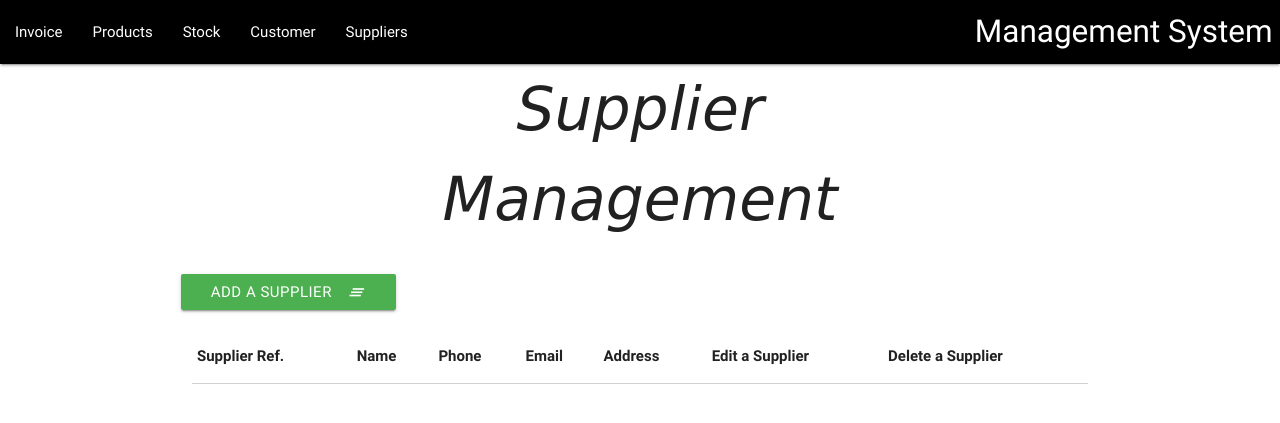
After one commit to marcuscolle/mile-stone-crud-managment, a Flask app: page /supplier in a window 1280 px wide. The commit adds this page. Shown: the top 423 px of the page. Run offline with Flask 2, Linux system fonts and the light colour scheme; data that the repository does not hold is empty; some libraries are stand-ins or nearby versions.

Commit message:
almost there!

```diff
--- a/app.py
+++ b/app.py
@@ -73,7 +73,7 @@ def update_product(product_id):
     return redirect(url_for('products'))
 
 
-# -------------------------------------PODUCT STOCK MANAGEMENT---------------------------------
+# -------------------------------------PODUCT STOCK MANAGEMENT----------------------------------------------
 
 @app.route('/stock')
 def stock():
@@ -91,9 +91,133 @@ def insert_stock():
     stock.insert_one(request.form.to_dict())
     return redirect(url_for('stock'))
 
+# this will delete the data from STOCK category/ will delete added products
+# should use ITEMS insted STOCK 'cuz im looping ITEMS inside STOCK list in mongodb.
+# only use STOCK as mongodb to connect the STOCK in mongoDB.
+@app.route('/delete_stock/<items_id>')
+def delete_stock(items_id):
+    mongo.db.stock.remove({'_id': ObjectId(items_id)})
+    return redirect(url_for('stock'))
+
+
+# this is the route to edit a STOCK details
+
+@app.route('/edit_stock/<items_id>')
+def edit_stock(items_id):
+    stock = mongo.db.stock.find_one({"_id": ObjectId(items_id)})
+    return render_template('stock/editstock.html', items=stock)
+
+
+@app.route('/update_stock/<items_id>', methods=["POST"])
+def update_stock(items_id):
+    stock = mongo.db.stock
+    stock.update({"_id": ObjectId(items_id)},{'ref_number': request.form.get('ref_number'),
+                                              'stock_inward': request.form.get('stock_inward'),
+                                              'stock_outward': request.form.get('stock_outward'),
+                                              'stock_total': request.form.get('stock_total')
+    })
+
+    return redirect(url_for('stock'))
+
+
+# ---------------------------------------CLIENTS ROUTE ------------------------------------------------------
+
+
+@app.route('/client')
+def client():
+    return render_template("client/client.html", clients=mongo.db.clients.find())
+
+# route to add a CLIENT / this will open an new web window
+@app.route('/add_client')
+def add_client():
+    return render_template('client/addclient.html', clients=mongo.db.clients.find())
+
+# this route will insert all the CLIENTS input field into DB and return them in the CLIENT MANAGEMENT PAGE.
+@app.route('/insert_client', methods=['POST'])
+def insert_client():
+    clients = mongo.db.clients
+    clients.insert_one(request.form.to_dict())
+    return redirect(url_for('client'))
+
+# this will delete the data from CLIENTS category/ will delete added CLIENTS
+# should use SALE insted CLIENTS 'cuz im looping SALE inside CLIENTS list in mongodb.
+# only use CLIENTS as mongodb to connect the CLIENTS in mongoDB.
+@app.route('/delete_client/<sale_id>')
+def delete_client(sale_id):
+    mongo.db.clients.remove({'_id': ObjectId(sale_id)})
+    return redirect(url_for('client'))
+
+
+# this is the route to edit a CLIENT details
+
+@app.route('/edit_client/<sale_id>')
+def edit_client(sale_id):
+    clients = mongo.db.clients.find_one({"_id": ObjectId(sale_id)})
+    return render_template('client/editclient.html', sale=clients)
+
+
+@app.route('/update_client/<sale_id>', methods=["POST"])
+def update_client(sale_id):
+    clients = mongo.db.clients
+    clients.update({"_id": ObjectId(sale_id)}, {'client_ref': request.form.get('client_ref'),
+                                                'name': request.form.get('name'),
+                                                'phone': request.form.get('phone'),
+                                                'email': request.form.get('email'),
+                                                'address': request.form.get('address')
+    })
+
+    return redirect(url_for('client'))
 
 
 
+
+# -----------------------------------SUPPLIERS ROUTE--------------------------------------------------------
+
+
+@app.route('/supplier')
+def supplier():
+    return render_template("suppliers/suppliers.html", supplier=mongo.db.supplier.find())
+
+# route to add a CLIENT / this will open an new web window
+@app.route('/add_supplier')
+def add_supplier():
+    return render_template('suppliers/addsuppliers.html', supplier=mongo.db.supplier.find())
+
+# this route will insert all the SUPPLIERS input field into DB and return them in the CUSTOMER MANAGEMENT PAGE.
+@app.route('/insert_supplier', methods=['POST'])
+def insert_supplier():
+    supplier = mongo.db.supplier
+    supplier.insert_one(request.form.to_dict())
+    return redirect(url_for('supplier'))
+
+# this will delete the data from SUPPLIER category/ will delete added SUPPLIERS
+# should use BUY insted SUPPLIER 'cuz im looping BUY inside SUPPLIER list in mongodb.
+# only use SUPPLIER as mongodb to connect the SUPPLIER in mongoDB.
+@app.route('/delete_supplier/<buy_id>')
+def delete_supplier(buy_id):
+    mongo.db.supplier.remove({'_id': ObjectId(buy_id)})
+    return redirect(url_for('supplier'))
+
+
+# this is the route to edit a SUPPLIERS details
+
+@app.route('/edit_supplier/<buy_id>')
+def edit_supplier(buy_id):
+    supplier = mongo.db.supplier.find_one({"_id": ObjectId(buy_id)})
+    return render_template('suppliers/editsuppliers.html', buy=supplier)
+
+
+@app.route('/update_supplier/<buy_id>', methods=["POST"])
+def update_supplier(buy_id):
+    supplier = mongo.db.supplier
+    supplier.update({"_id": ObjectId(buy_id)}, {'sup_ref': request.form.get('sup_ref'),
+                                                'name': request.form.get('name'),
+                                                'phone': request.form.get('phone'),
+                                                'email': request.form.get('email'),
+                                                'address': request.form.get('address')
+    })
+
+    return redirect(url_for('supplier'))
 
 
 
--- a/templates/base.html
+++ b/templates/base.html
@@ -29,12 +29,12 @@
 
 			<a href="{{url_for('index')}}" class="brand-logo right">Management System</a>
 
-            <ul id="nav-mobile" class="left hide-on-med-and-down">
+            <ul id="nav-mobile" class="left">
 				<li><a href="#!">Invoice</a></li>
 				<li><a href="{{url_for('products')}}">Products</a></li>
 				<li><a href="{{url_for('stock')}}">Stock</a></li>
-				<li><a href="#!">Clients</a></li>
-				<li><a href="#!">Suppliers</a></li>
+				<li><a href="{{url_for('client')}}">Customer</a></li>
+				<li><a href="{{url_for('supplier')}}">Suppliers</a></li>
 			</ul>
 
 
@@ -64,8 +64,7 @@
 
 	<script type="text/javascript">
 		$(document).ready(function() {
-            $('.sidenav').sidenav();
-            $(".button-collapse").sideNav();
+        $(".button-collapse").sideNav();
 
      });
 
--- /dev/null
+++ b/templates/suppliers/suppliers.html
@@ -0,0 +1,69 @@
+{% extends 'base.html' %}
+
+{% block content %}
+
+<!----no caso de nao entrar o style.css colocar o style no html Code-->
+<div class="container" style="font-size: 60px;
+                        text-align: center;
+                        padding-bottom: 30px;
+                        font-family: cursive;
+                        font-style: oblique;">Supplier Management</div>
+
+
+<div class="row">
+    <a href="{{ url_for('add_supplier') }}" class="waves-effect waves-light btn green">
+        <i class="material-icons right">clear_all</i>Add a Supplier
+    </a>
+</div>
+
+<table class="striped responsive-table">
+	<thead>
+		<tr>
+			<th>Supplier Ref.</th>
+			<th>Name</th>
+			<th>Phone</th>
+			<th>Email</th>
+            <th>Address</th>
+            <th>Edit a Supplier</th>
+			<th>Delete a Supplier</th>
+
+
+		</tr>
+
+	</thead>
+
+	<tbody>
+
+        {% for buy in supplier %}
+        <tr>
+
+        	<td>{{ buy.sup_ref }}</td>
+            <td>{{ buy.name }}</td>
+            <td>{{ buy.phone }}</td>
+			<td>{{ buy.email }}</td>
+			<td>{{ buy.address }}</td>
+
+
+			<td>  <a href="{{ url_for('edit_supplier', buy_id=buy._id) }}" class="btn-floating btn-medium waves-effect waves-light blue"><i class="material-icons">edit</i></a>
+			</td>
+
+            <!------------should use product_id and product._id 'cuz we are inside the for loop saying product in products list------->
+            <!-----------------------------DELETE A STOCK PRODUCT---------------->
+			<td> <a href="{{ url_for('delete_supplier', buy_id=buy._id) }}" class="btn-floating btn-small waves-effect waves-light red"><i class="material-icons">delete_sweep</i></a>
+			</td>
+
+
+		</tr>
+        {% endfor %}
+
+
+
+
+	</tbody>
+</table>
+
+
+
+
+
+{% endblock %}
```
Also changed, not shown: templates/client/addclient.html (added, +77 -0 lines), templates/client/client.html (added, +69 -0 lines), templates/client/editclient.html (added, +64 -0 lines), templates/products/editproduct.html (+6 -6 lines), templates/stock/editstock.html (added, +56 -0 lines), templates/stock/stock.html (+5 -4 lines), templates/suppliers/addsuppliers.html (added, +77 -0 lines), templates/suppliers/editsuppliers.html (added, +64 -0 lines).
